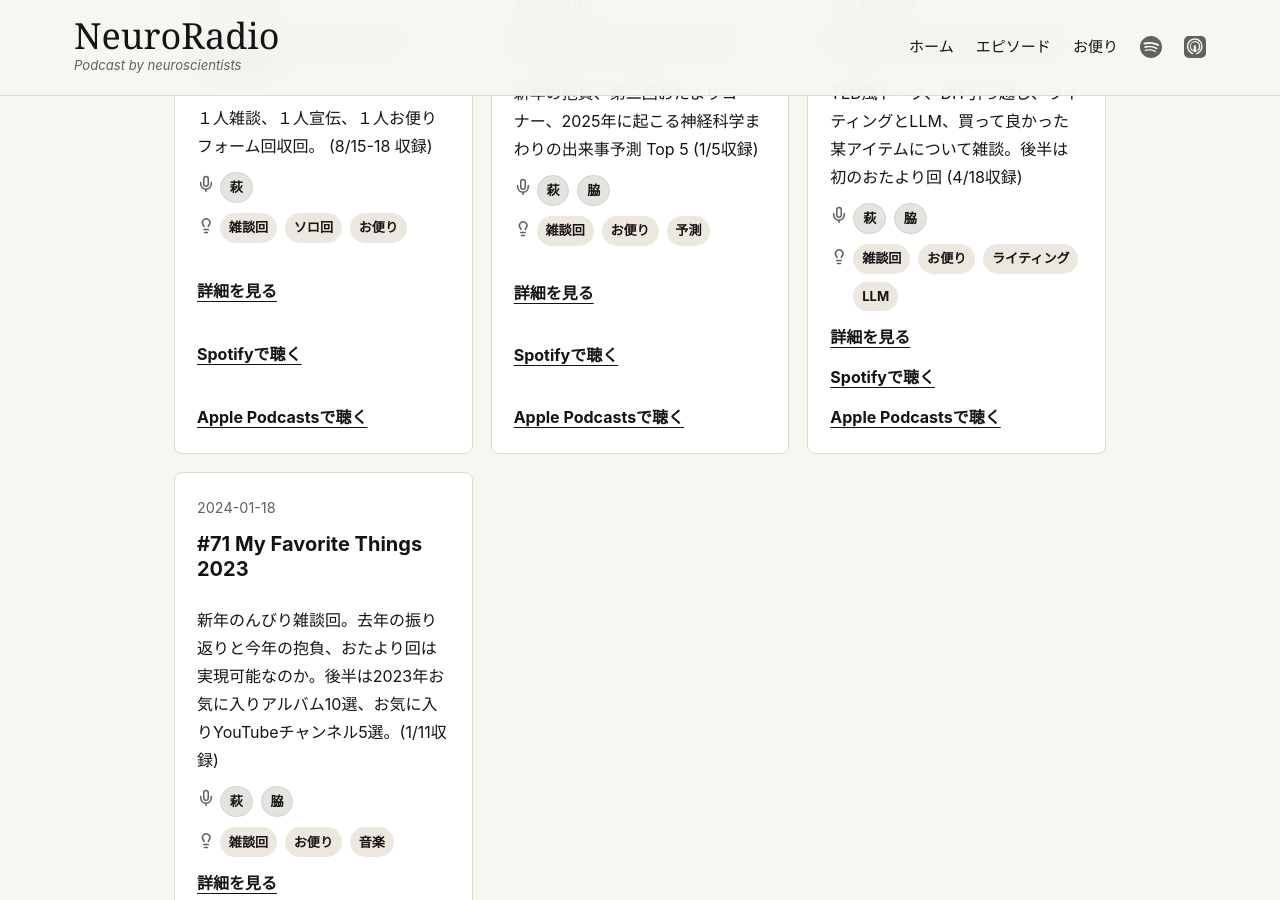
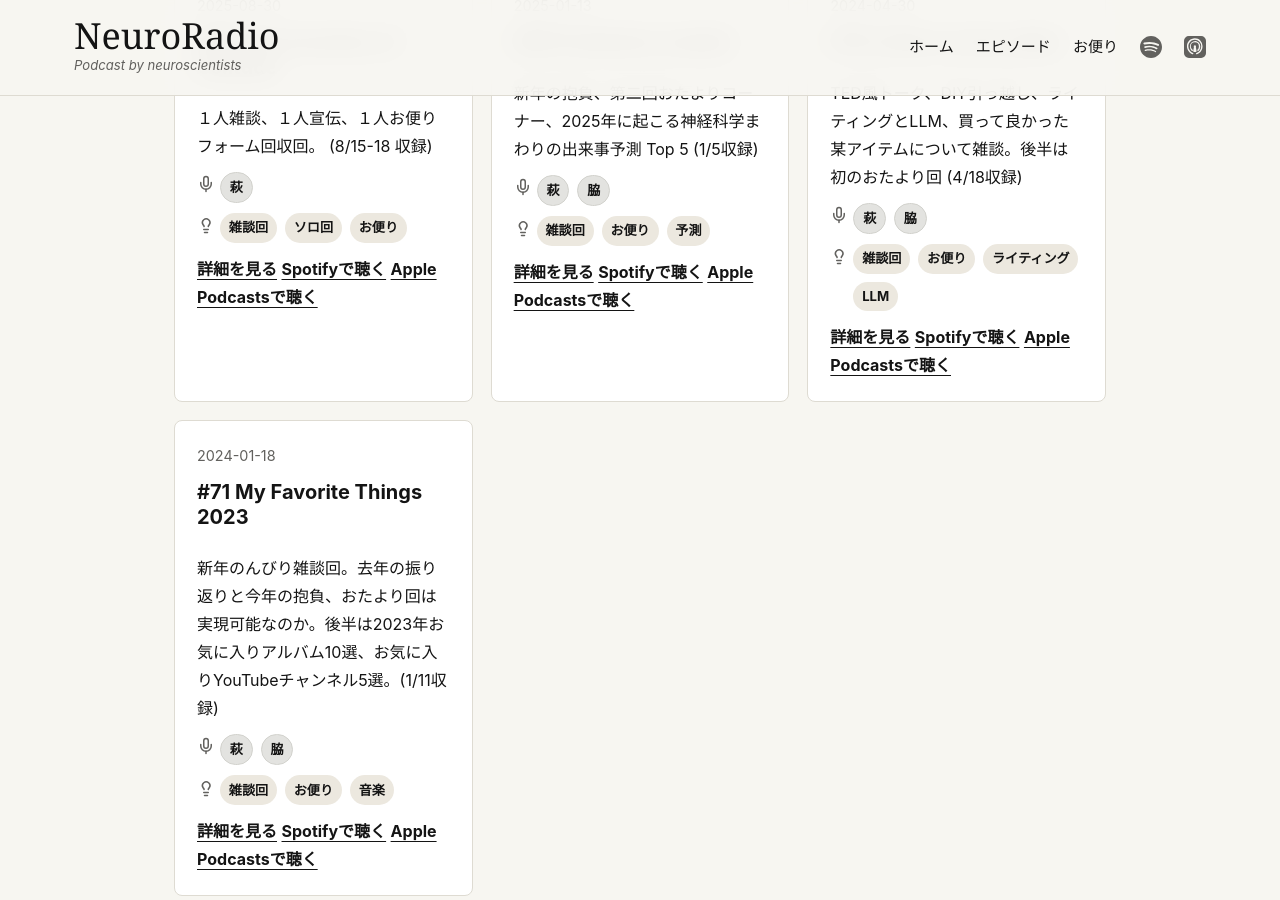
Before and after one commit to yfujis/neuroradio.github.io, a Jekyll site: the page built from otayori/index.html, in a window 1280 px wide and 900 px high, scrolled down 1964 px. Built offline with Jekyll 4.4.1, drawn with Linux system fonts in a browser that asks for light colours.

Commit message:
Display episode links inline
Co-authored-by: Copilot <223556219+Copilot@users.noreply.github.com>

```diff
--- a/otayori/index.html
+++ b/otayori/index.html
@@ -29,9 +29,11 @@ summary: NeuroRadioへの質問、感想、コメントを送るためのお便
             <h3><a href="{{ post.url | relative_url }}">{{ post.title }}</a></h3>
             <p>{{ post.summary }}</p>
             {% include tag_groups.html episode=post %}
-            <a href="{{ post.url | relative_url }}">詳細を見る</a>
-            {% if post.spotify %}<a href="{{ post.spotify }}" target="_blank" rel="noopener">Spotifyで聴く</a>{% endif %}
-            {% if post.apple_podcast %}<a href="{{ post.apple_podcast }}" target="_blank" rel="noopener">Apple Podcastsで聴く</a>{% endif %}
+            <p class="episode-links">
+              <a href="{{ post.url | relative_url }}">詳細を見る</a>
+              {% if post.spotify %}<a href="{{ post.spotify }}" target="_blank" rel="noopener">Spotifyで聴く</a>{% endif %}
+              {% if post.apple_podcast %}<a href="{{ post.apple_podcast }}" target="_blank" rel="noopener">Apple Podcastsで聴く</a>{% endif %}
+            </p>
           </article>
         {% endif %}
       {% endfor %}
```
